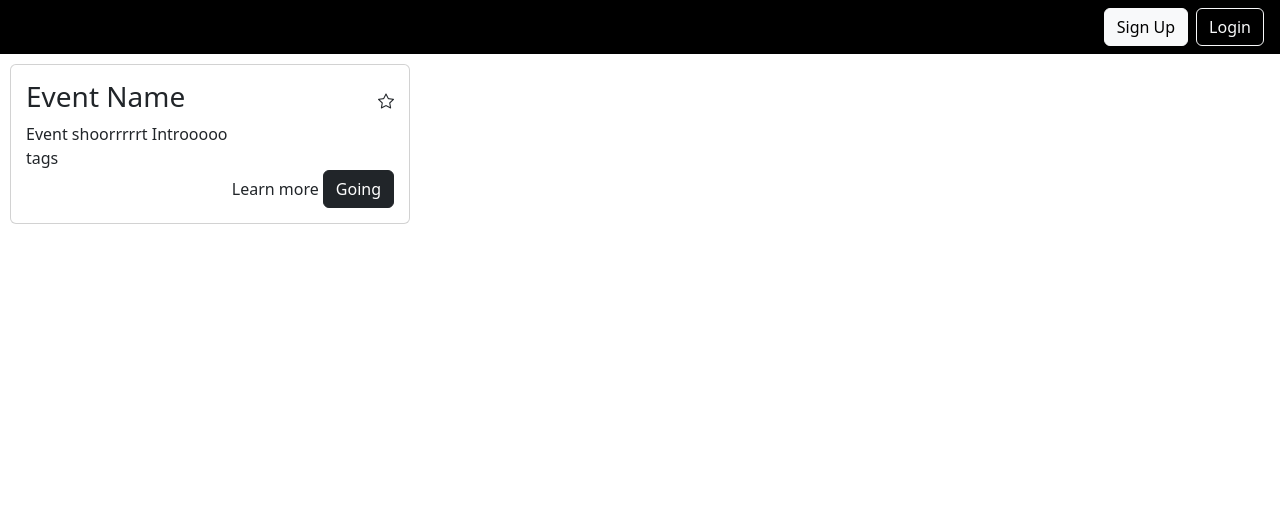
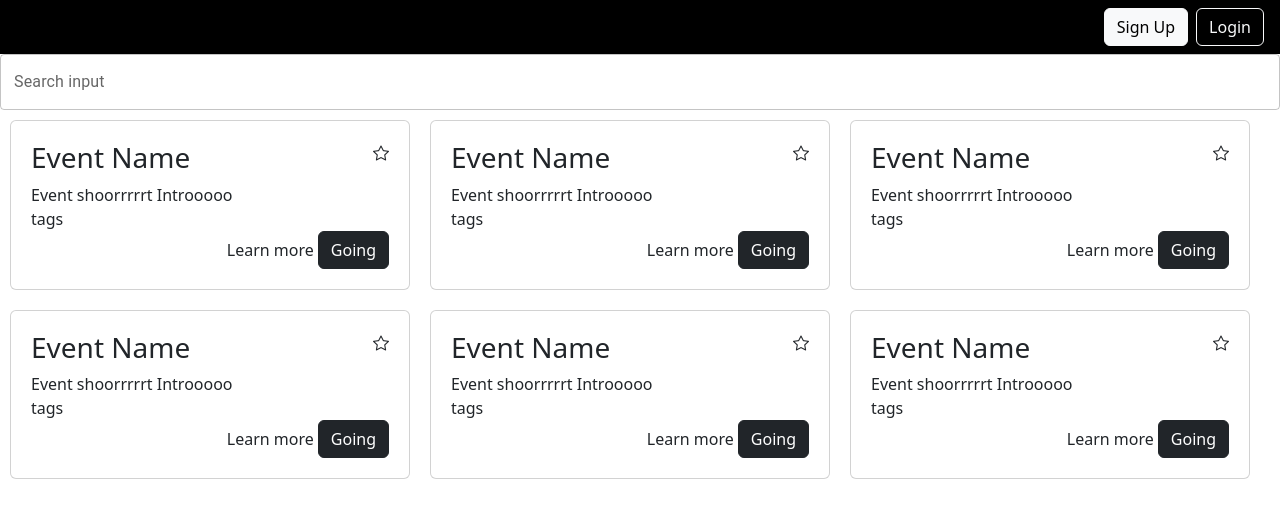
Before and after one commit to AlexiaHyn/ActNow, a React (Create React App) app in the folder act-now/: page / in a window 1280 px wide. Shown: the top 518 px of the page. Built offline with nearby package versions, Linux system fonts and the light colour scheme.

Commit message:
styling update

```diff
--- a/act-now/src/components/EventCard.js
+++ b/act-now/src/components/EventCard.js
@@ -1,17 +1,27 @@
-import React from 'react'
+import React, { useState } from 'react'
 
-export default function EventCard() {
+export default function EventCard(props) {
+    const [collected, setCollected] = useState(false);
+    const [going, setGoing] = useState(false);
   return (
     <div className='card rounded event-card'>
-        <div className='d-flex justify-content-between align-items-center'>
+        <div className='d-flex justify-content-between'>
             <h3>Event Name</h3>
-            <i className="bi bi-star"></i>
+            <i className={"cursor bi bi-star" + `${collected? "-fill": ""}` } onClick={()=>setCollected(!collected)}></i>
         </div>
         <div>Event shoorrrrrt Introoooo</div>
         <div>tags</div>
         <div className='d-flex align-items-center justify-content-end'>
             <div>Learn more</div>
-            <button type='button' className='btn btn-dark ms-1'>Going</button>
+            <button type='button' className={'btn ms-1 ' + `${going? "btn-outline-dark" : "btn-dark"}`} onClick={()=>setGoing(!going)}>
+                {
+                    going?
+                    "Cancel Going"
+                    :
+                    "Going"
+
+                }
+            </button>
 
         </div>
     </div>
--- a/act-now/src/components/Navbar.js
+++ b/act-now/src/components/Navbar.js
@@ -1,7 +1,7 @@
 import React, {useEffect, useState} from 'react';
 import {useNavigate, useLocation} from "react-router-dom";
 
-export default function NavBar() {
+export default function NavBar(props) {
     const router = useNavigate()
     const location = useLocation()
     const [homePage, setHomePage] = useState(true)
--- a/act-now/src/components/SearchBar.js
+++ b/act-now/src/components/SearchBar.js
@@ -11,11 +11,12 @@
         freeSolo
         id="free-solo-2-demo"
         disableClearable
-        options={topics.map((option) => option.title)}
+        // options={topics.map((option) => option.title)}
+        options={topics}
         renderInput={(params) => (
           <TextField
             {...params}
-            placeholder="Search input"
+            label="Search input"
             InputProps={{
               ...params.InputProps,
               type: 'search',
--- a/act-now/src/pages/MainPage.js
+++ b/act-now/src/pages/MainPage.js
@@ -5,8 +5,15 @@
 export default function MainPage() {
   return (
     <div>
-      {/* <SearchBar/> */}
-      <EventCard/>
+      <SearchBar/>
+      <div className='d-flex flex-wrap'>
+        <EventCard/>
+        <EventCard/>
+        <EventCard/>
+        <EventCard/>
+        <EventCard/>
+        <EventCard/>
+      </div>
 
     </div>
   )
--- a/act-now/src/stylings/styleAH.css
+++ b/act-now/src/stylings/styleAH.css
@@ -12,6 +12,10 @@
 
 .event-card{
     width: 400px;
-    padding: 15px;
+    padding: 20px;
     margin: 10px;
 }
+
+.cursor{
+    cursor: pointer;
+}
```
